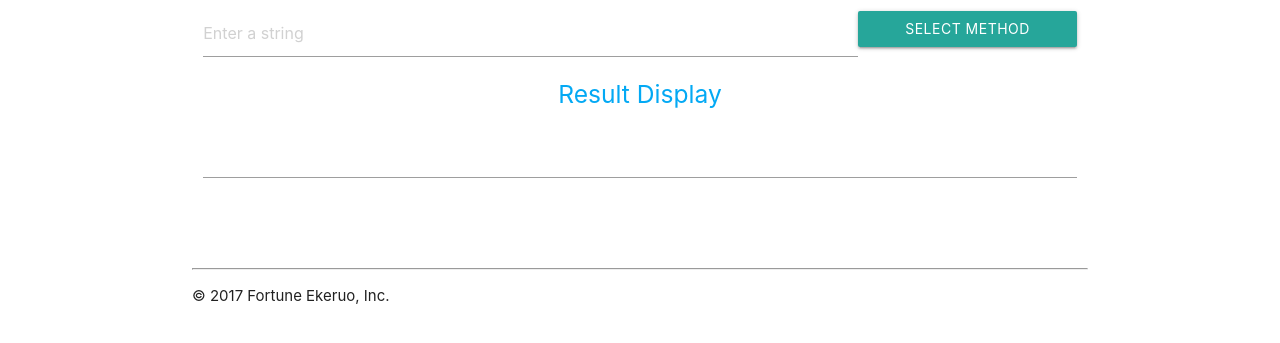
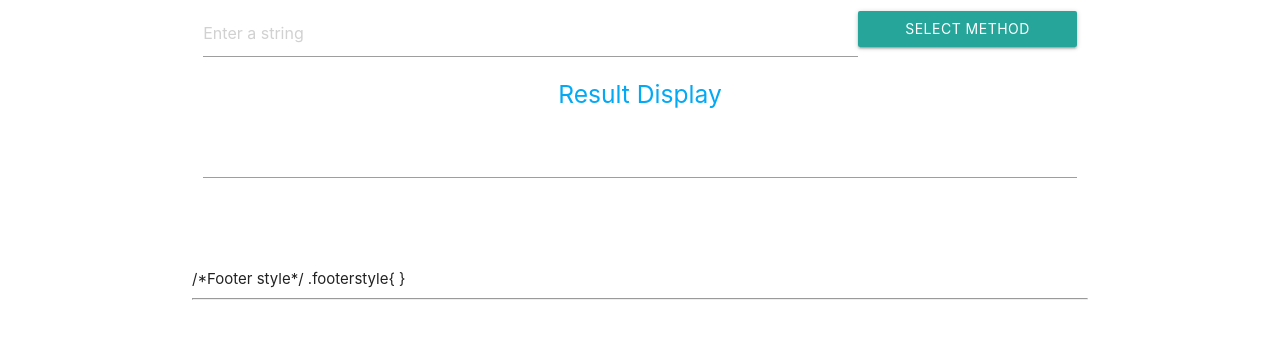
Before and after one commit to andela-efortune/stringClassExtension, a website: page index.html in a window 1280 px wide. Shown: the part 253-596 px from the top of the page. Drawn offline with nearby package versions, Linux system fonts and the light colour scheme.

Commit message:
Add an inline footer style

```diff
--- a/index.html
+++ b/index.html
@@ -84,11 +84,11 @@
                     </div>
                 </div>
             </div>
-
+            /*Footer style*/ .footerstyle{ }
 
             <!-- Footer -->
             <hr>
-            <footer class="text-center footerstyle">
+            <footer class="text-center footerstyle" style="font-weight: bolder; color: #fff;">
                 <p>&copy; 2017 Fortune Ekeruo, Inc.</p>
             </footer>
             <script>
```
